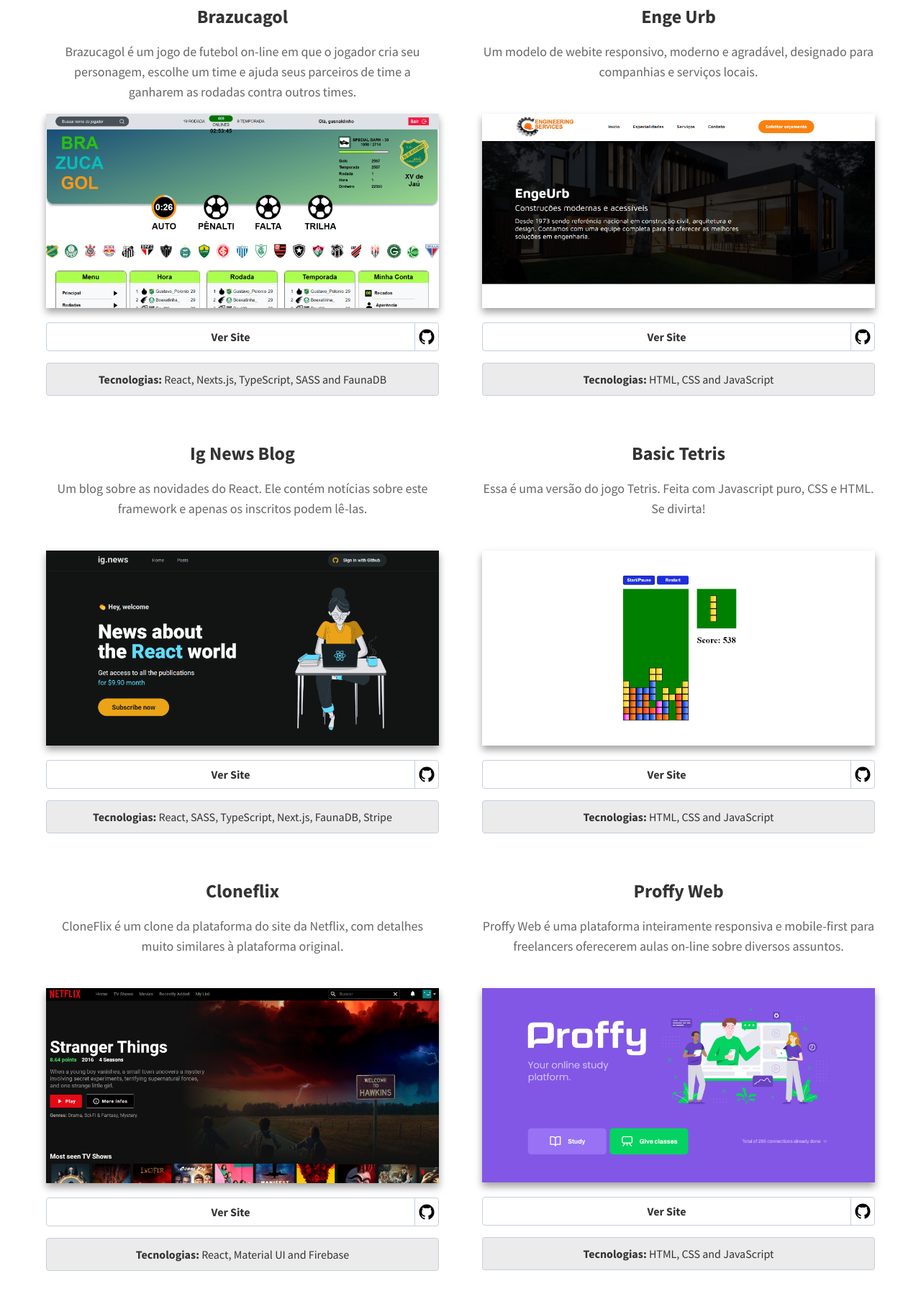
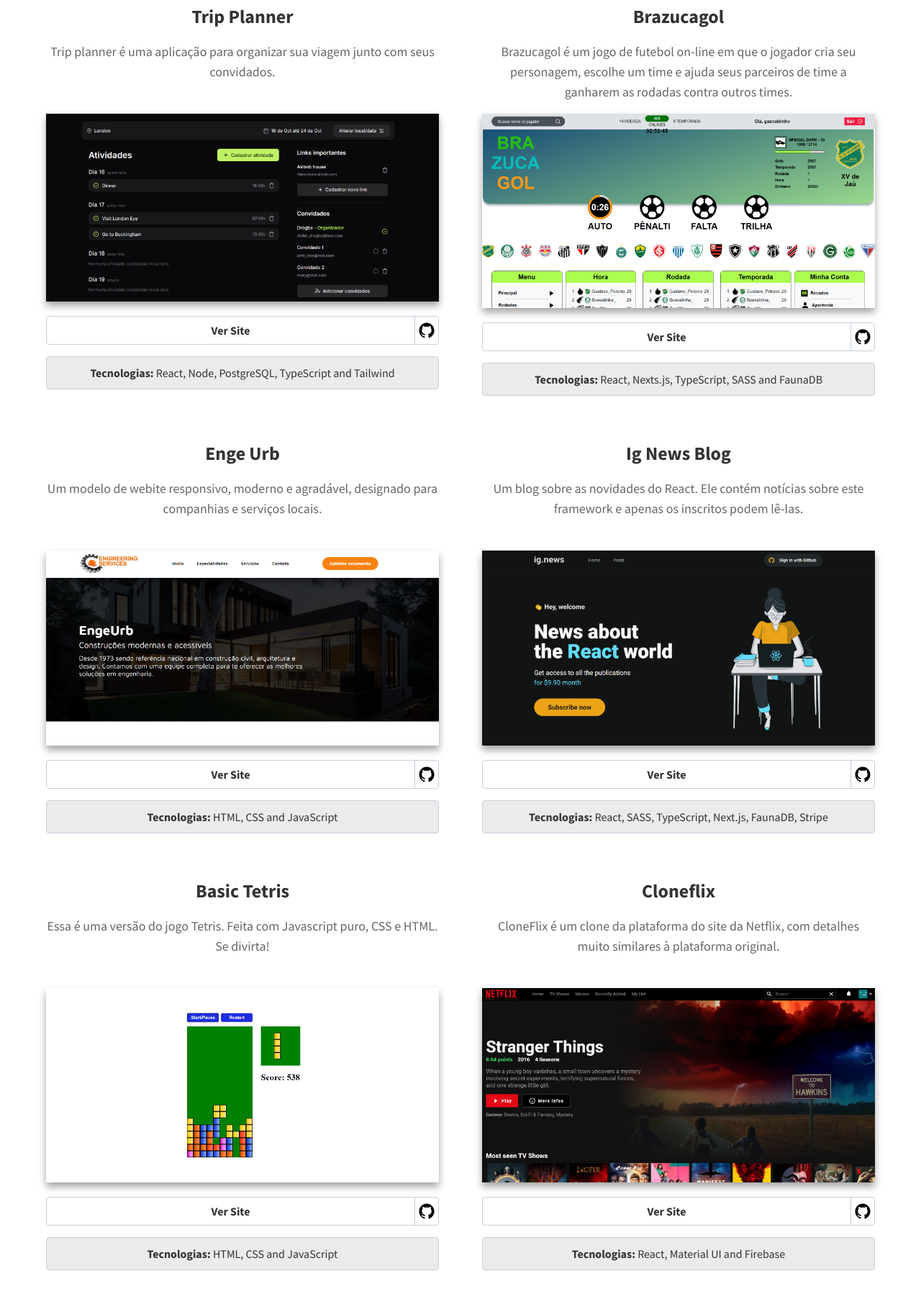
Before and after one commit to gustavopolonio/gustavopoloniodev, a website: page views/pt-br.html in a window 1280 px wide. Shown: the part 2090-3895 px from the top of the page at 72% size. Drawn offline with Linux system fonts and the light colour scheme.

Commit message:
feat: add new project - trip planner

```diff
--- a/views/pt-br.html
+++ b/views/pt-br.html
@@ -243,6 +243,35 @@
 
         <ul class="projects-content">
           <li class="project-item">
+            <h3 class="project-title subtitle">Trip Planner</h3>
+            <p class="project-description">
+              Trip planner é uma aplicação para organizar sua viagem junto com seus convidados.
+            </p>
+            <a href="https://nlw-journey-front-end-taupe.vercel.app/" target="_blank">
+              <img
+                src="/assets/trip-planner.png"
+                alt="Trip Planner"
+                class="project-image"
+              />
+            </a>
+            <div class="project-links">
+              <a href="https://nlw-journey-front-end-taupe.vercel.app/" target="_blank" class="view-site-button">
+                Ver Site
+              </a>
+              <a
+                href="https://github.com/gustavopolonio/nlw-journey" target="_blank">
+                <svg class="github-icon" xmlns="http://www.w3.org/2000/svg" class="ionicon" viewBox="0 0 512 512"><title>Project at Github</title><path d="M256 32C132.3 32 32 134.9 32 261.7c0 101.5 64.2 187.5 153.2 217.9a17.56 17.56 0 003.8.4c8.3 0 11.5-6.1 11.5-11.4 0-5.5-.2-19.9-.3-39.1a102.4 102.4 0 01-22.6 2.7c-43.1 0-52.9-33.5-52.9-33.5-10.2-26.5-24.9-33.6-24.9-33.6-19.5-13.7-.1-14.1 1.4-14.1h.1c22.5 2 34.3 23.8 34.3 23.8 11.2 19.6 26.2 25.1 39.6 25.1a63 63 0 0025.6-6c2-14.8 7.8-24.9 14.2-30.7-49.7-5.8-102-25.5-102-113.5 0-25.1 8.7-45.6 23-61.6-2.3-5.8-10-29.2 2.2-60.8a18.64 18.64 0 015-.5c8.1 0 26.4 3.1 56.6 24.1a208.21 208.21 0 01112.2 0c30.2-21 48.5-24.1 56.6-24.1a18.64 18.64 0 015 .5c12.2 31.6 4.5 55 2.2 60.8 14.3 16.1 23 36.6 23 61.6 0 88.2-52.4 107.6-102.3 113.3 8 7.1 15.2 21.1 15.2 42.5 0 30.7-.3 55.5-.3 63 0 5.4 3.1 11.5 11.4 11.5a19.35 19.35 0 004-.4C415.9 449.2 480 363.1 480 261.7 480 134.9 379.7 32 256 32z"/></svg>
+              </a>
+            </div>
+
+            <div class="technologies-container">
+              <span>
+                <b>Tecnologias:</b> React, Node, PostgreSQL, TypeScript and Tailwind
+              </span>
+            </div>
+          </li>
+
+          <li class="project-item">
             <h3 class="project-title subtitle">Brazucagol</h3>
             <p class="project-description">
               Brazucagol é um jogo de futebol on-line em que o jogador cria seu personagem,
@@ -392,36 +421,6 @@
               </span>
             </div>
           </li>
-
-          <li class="project-item">
-            <h3 class="project-title subtitle">Proffy Web</h3>
-            <p class="project-description">
-              Proffy Web é uma plataforma inteiramente responsiva e mobile-first para
-              freelancers oferecerem aulas on-line sobre diversos assuntos.
-            </p>
-            <a href="https://gustavopolonio.github.io/proffy-web/" target="_blank">
-              <img
-                src="/assets/proffy-web.png"
-                alt="Proffy Web"
-                class="project-image"
-              />
-            </a>
-            <div class="project-links">
-              <a href="https://gustavopolonio.github.io/proffy-web/" target="_blank" class="view-site-button">
-                Ver Site
-              </a>
-              <a
-                href="https://github.com/gustavopolonio/proffy-web" target="_blank">
-                <svg class="github-icon" xmlns="http://www.w3.org/2000/svg" class="ionicon" viewBox="0 0 512 512"><title>Projeto no Github</title><path d="M256 32C132.3 32 32 134.9 32 261.7c0 101.5 64.2 187.5 153.2 217.9a17.56 17.56 0 003.8.4c8.3 0 11.5-6.1 11.5-11.4 0-5.5-.2-19.9-.3-39.1a102.4 102.4 0 01-22.6 2.7c-43.1 0-52.9-33.5-52.9-33.5-10.2-26.5-24.9-33.6-24.9-33.6-19.5-13.7-.1-14.1 1.4-14.1h.1c22.5 2 34.3 23.8 34.3 23.8 11.2 19.6 26.2 25.1 39.6 25.1a63 63 0 0025.6-6c2-14.8 7.8-24.9 14.2-30.7-49.7-5.8-102-25.5-102-113.5 0-25.1 8.7-45.6 23-61.6-2.3-5.8-10-29.2 2.2-60.8a18.64 18.64 0 015-.5c8.1 0 26.4 3.1 56.6 24.1a208.21 208.21 0 01112.2 0c30.2-21 48.5-24.1 56.6-24.1a18.64 18.64 0 015 .5c12.2 31.6 4.5 55 2.2 60.8 14.3 16.1 23 36.6 23 61.6 0 88.2-52.4 107.6-102.3 113.3 8 7.1 15.2 21.1 15.2 42.5 0 30.7-.3 55.5-.3 63 0 5.4 3.1 11.5 11.4 11.5a19.35 19.35 0 004-.4C415.9 449.2 480 363.1 480 261.7 480 134.9 379.7 32 256 32z"/></svg>
-              </a>
-            </div>
-
-            <div class="technologies-container">
-              <span>
-                <b>Tecnologias:</b> HTML, CSS and JavaScript
-              </span>
-            </div>
-          </li>
         </ul>
       </div>
     </section>
```
Also changed, not shown: views/index.html (+29 -30 lines), public/assets/proffy-web.png (deleted), public/assets/trip-planner.png (added).
